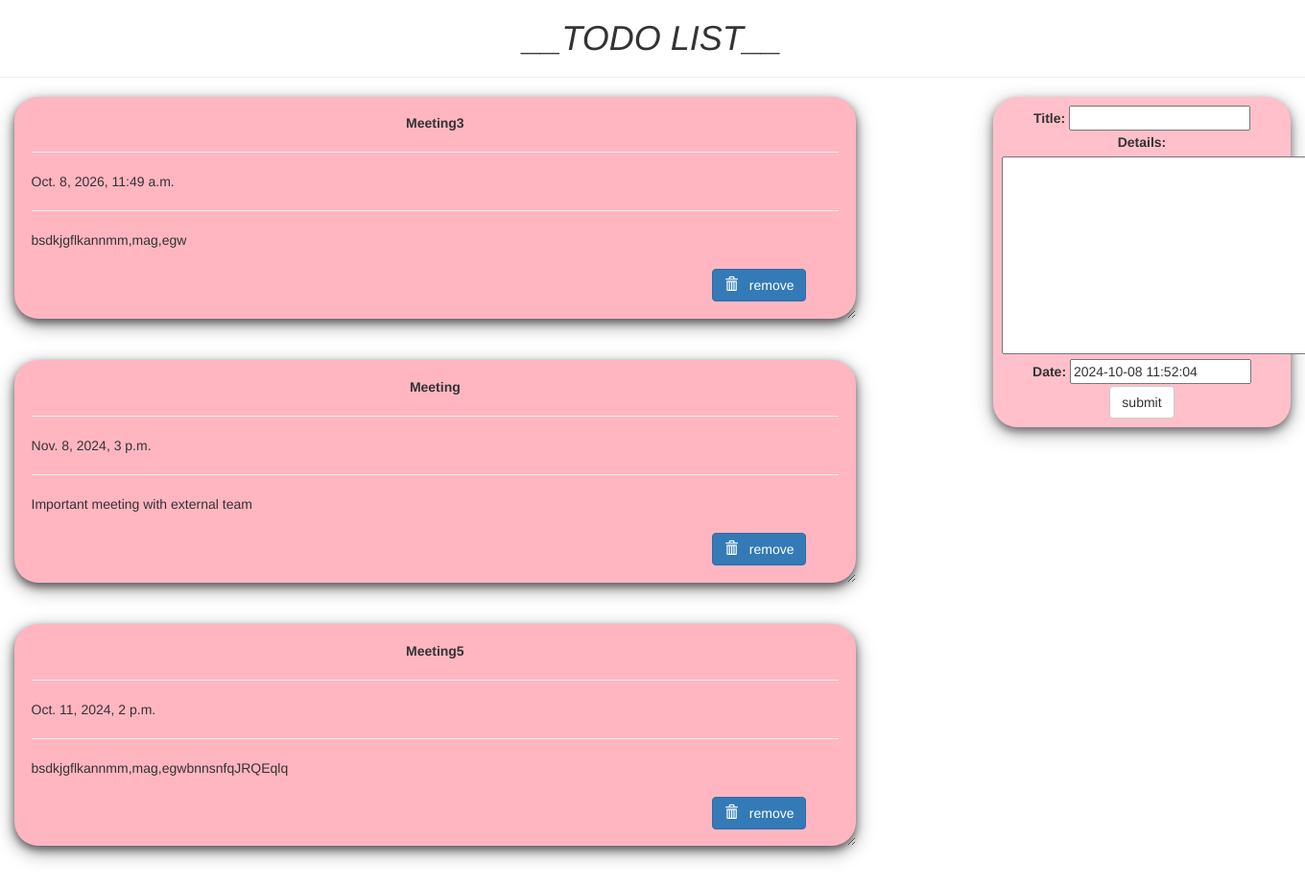
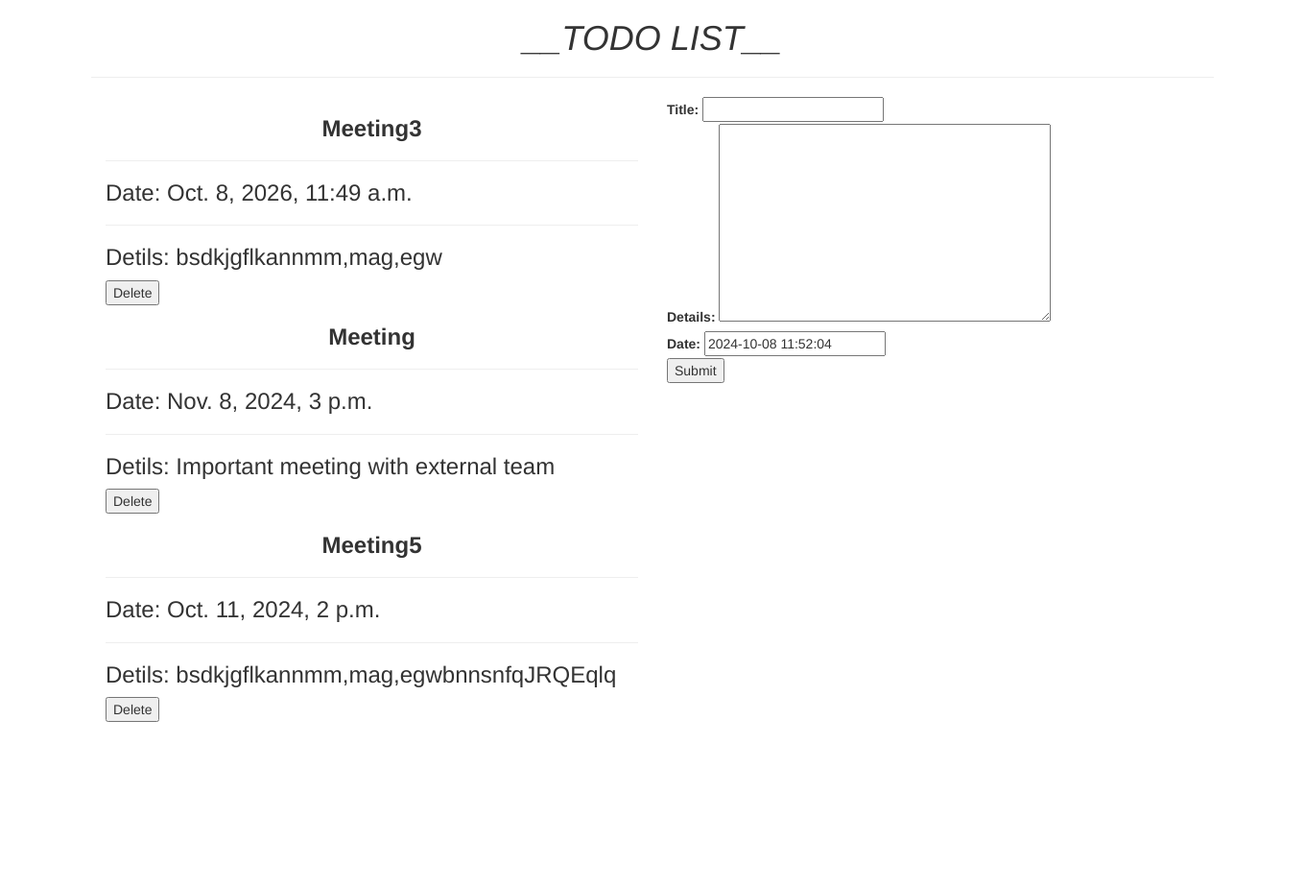
Before and after one commit to Hasireddy/Todo, a Django app: page /todo/ in a window 1360 px wide; the page is wider, and only the part inside the window is pictured. Shown: that part at 96% size. After the commit the page ends 752 px from the top of that part, so only its background shows below. Run offline with Django 5.2, Linux system fonts and the light colour scheme; data comes from the database, SQL or seed files in the repository; both versions use the stored data as it was after the commit; some libraries are stand-ins or nearby versions.

Commit message:
delete view for the list

```diff
--- a/Todo/MyToDo/templates/MyToDo/index.html
+++ b/Todo/MyToDo/templates/MyToDo/index.html
@@ -2,92 +2,42 @@
 <html lang="en" dir="ltr">
 
 <head>
-
   <meta charset="utf-8">
   <title>{{title}}</title>
   <meta name="viewport" content="width=device-width, initial-scale=1">
   <link rel="stylesheet" href="https://maxcdn.bootstrapcdn.com/bootstrap/3.3.7/css/bootstrap.min.css">
   <script src="https://ajax.googleapis.com/ajax/libs/jquery/3.3.1/jquery.min.js"></script>
   <script src="https://maxcdn.bootstrapcdn.com/bootstrap/3.3.7/js/bootstrap.min.js"></script>
-  <!--style-->
-  <style>
-  .card {
-
-   box-shadow: 0 4px 8px 0 rgba(0,0,0,0.5),
-               0 6px 20px 0 rgba(0,0,0,0.39);
-   background: lightpink;
-   margin-bottom : 5%;
-   border-radius: 25px;
-   padding : 2%;
-   overflow: auto;
-   resize: both;
-   text-overflow: ellipsis;
-  }
-  .card:hover{
-    background: lightblue;
-  }
-
-  .submit_form{
-
-    text-align: center;
-    padding: 3%;
-    background: pink;
-    border-radius: 25px;
-    box-shadow: 0 4px 8px 0 rgba(0,0,0,0.4),
-                0 6px 20px 0 rgba(0,0,0,0.36);
-  }
-  </style>
-
 </head>
-
-<body  class="container-fluid">
-
-  {% if messages %}
-  {% for message in messages %}
-  <div class="alert alert-info">
-    <strong>{{message}}</strong>
-  </div>
-  {% endfor %}
-  {% endif %}
-
+<body>
+    <div class="container mb-5">
       <center class="row">
         <h1><i>__TODO LIST__</i></h1>
         <hr />
       </center>
-
       <div class="row">
-
-    <div class="col-md-8">
-
+        <div class="col-md-6">
           {% for i in list %}
           <div class="card">
-        <center><b>{{i.title}}</b></center>
+            <h3><center><b>{{i.title}}</b></center></h3>
             <hr/>
-        {{i.date}}
+            <h3>Date: {{i.date}}</h3>
             <hr/>
-        {{i.details}}
-        <br />
-        <br />
-        <form action="/del/{{i.id}}" method="POST" style=" padding-right: 4%; padding-bottom: 3%;">
+            <h3>Detils: {{i.details}}</h3>
+          </div>
+          <form method="post" action = "{% url 'todo:delete' i.id %}">
             {% csrf_token %}
-          <button value="remove" type="submit"  class="btn btn-primary" style="float: right;"><span class="glyphicon glyphicon-trash"></span> &nbsp; remove</button>
+            <button type="submit">Delete</button>
           </form>
+          {% endfor %}
         </div>
-      {% endfor%}
-    </div>
-    <div class="col-md-1"> </div>
-    <div class="col-md-3" >
-      <div  class="submit_form">
-      <form  method="POST">
+        <div class="col-md-6">
+          <form method = "post">
             {% csrf_token %}
-        {{forms}}
-        <center>
-        <input type="submit" class="btn btn-default" value="submit" />
-      </center>
+            {{todo_form}}
+            <button type="submit">Submit</button>
           </form>
       </div>
       </div>
     </div>
 </body>
-
-</html>
--- a/Todo/MyToDo/urls.py
+++ b/Todo/MyToDo/urls.py
@@ -1,14 +1,13 @@
 from django.contrib import admin
 from django.urls import path
 
-from . views import index,remove
+from . views import add_item,remove_item
 
 
 app_name = "todo"
 
 urlpatterns = [
-    path("",index,name="todo"),
-    path("del/<str:item_id>",remove,name="delete"),
-    path("admin/",admin.site.urls)
+    path("",add_item,name="add"),
+    path("delete/<int:item_id>/",remove_item,name="delete"),
 
 ]
--- a/Todo/MyToDo/views.py
+++ b/Todo/MyToDo/views.py
@@ -1,4 +1,4 @@
-from django.shortcuts import render,redirect,HttpResponse
+from django.shortcuts import render,redirect,HttpResponse,get_object_or_404
 from django.contrib import messages
 
 # import todo form and models
@@ -10,7 +10,7 @@ from .models import Todo
 # Create your views here.
 
 
-def index(request):
+def add_item(request):
     item_list = Todo.objects.order_by("-date")
     if request.method == "POST":
         form = TodoForm(request.POST)
@@ -19,7 +19,7 @@ def index(request):
             return HttpResponse('Details submitted successfully')
     form = TodoForm()
     page = {
-        "forms":form,
+        "todo_form":form,
         "list":item_list,
         "title":"TODO LIST"
     }
@@ -27,11 +27,16 @@ def index(request):
     return render(request,"MyToDo/index.html",page)
 
 
-
+  ####################give id no. item_id name or item_id=i.id ############
 ### function to remove item, it receive todo item_id as primary key from url ##
 
-def remove(request,item_id):
-    item = Todo.objects.get(id=item_id)
-    item.delete()
-    messages.info(request,"Item removed !!!")
-    return redirect("todo")
+def remove_item(request,item_id):
+    print("Received request to remove item with ID:", item_id)
+    print("Current Todo IDs:", Todo.objects.values_list('id', flat=True))  # Log current IDs
+    if request.method == "POST":
+        item = get_object_or_404(Todo,id=item_id)  # Automatically handles DoesNotExist
+        item.delete()
+        messages.info(request, "Item removed!")
+    else:
+        messages.error(request, "Invalid request method.")
+    return redirect("todo:add")
```
Also changed, not shown: Todo/MyToDo/templates/MyToDo/oldcode.html (added, +93 -0 lines), Todo/db.sqlite3. Lines whose indentation alone changed are shown as unchanged.
